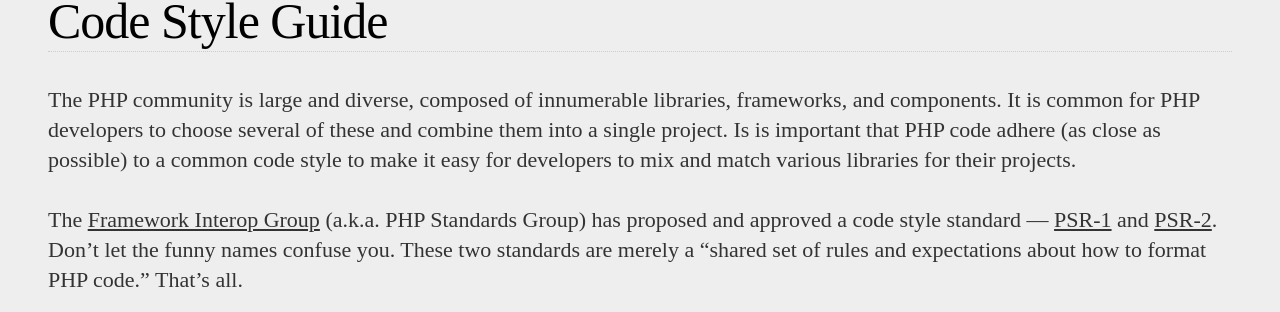
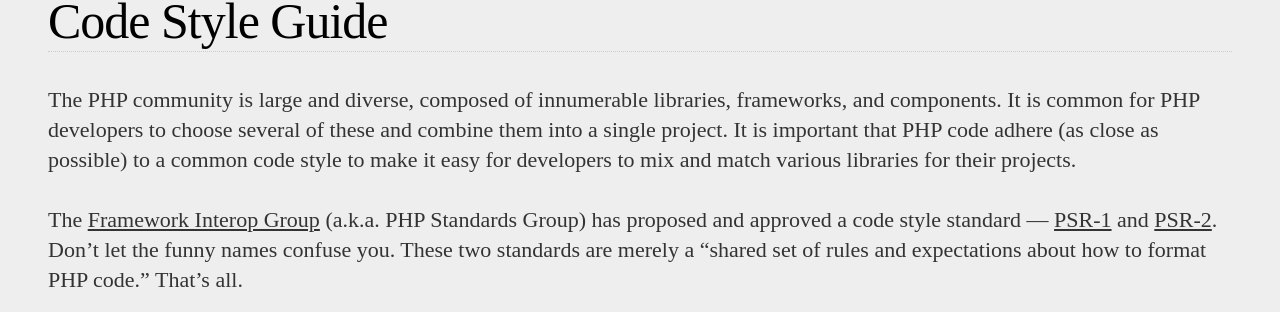
Before and after one commit to codeguy/php-the-right-way, a Jekyll site: the page built from index.html, in a window 1280 px wide and 900 px high, scrolled down 1206 px. Shown: the part 173-485 px from the top of the window. Built offline with Jekyll 4.4.1, drawn with Linux system fonts in a browser that asks for light colours; some web fonts are replaced; Markdown is read by kramdown in place of the engine named in the settings; comment, search, counter and statistics services are not loaded; some of the changed text lies outside the part shown.

```diff
--- a/_includes/code-style-guide.md
+++ b/_includes/code-style-guide.md
@@ -1,6 +1,6 @@
 # Code Style Guide
 
-The PHP community is large and diverse, composed of innumerable libraries, frameworks, and components. It is common for PHP developers to choose several of these and combine them into a single project. Is is important that PHP code adhere (as close as possible) to a common code style to make it easy for developers to mix and match various libraries for their projects.
+The PHP community is large and diverse, composed of innumerable libraries, frameworks, and components. It is common for PHP developers to choose several of these and combine them into a single project. It is important that PHP code adhere (as close as possible) to a common code style to make it easy for developers to mix and match various libraries for their projects.
 
 The [Framework Interop Group][1] (a.k.a. PHP Standards Group) has proposed and approved a code style standard — [PSR-1][2] and [PSR-2][3]. Don't let the funny names confuse you. These two standards are merely a "shared set of rules and expectations about how to format PHP code." That's all.
 
--- a/_includes/dependency-management.md
+++ b/_includes/dependency-management.md
@@ -14,7 +14,7 @@ You can install Composer locally (in your current working directory) or globally
 
     curl -s http://getcomposer.org/installer | php
 
-This will download `composer.phar` (a PHP binary archive). You can run this with `php` to manage your project dependencies.
+This will download `composer.phar` (a PHP binary archive). You can run this with `php` to manage your project dependencies. <strong>Please Note:</strong> If you pipe downloaded code directly into an interpreter, please read the code online first to confirm it is safe.
 
 ### How to Define and Install Dependencies
 
```
